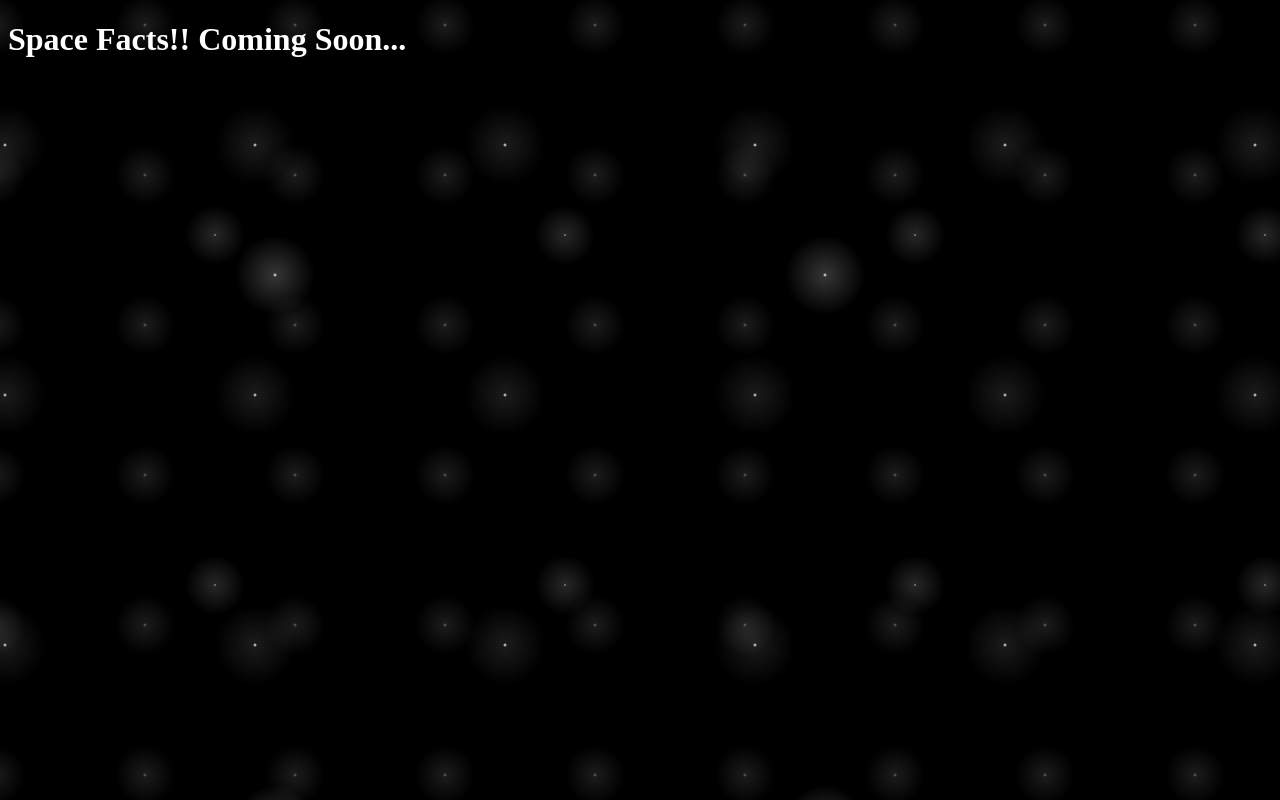
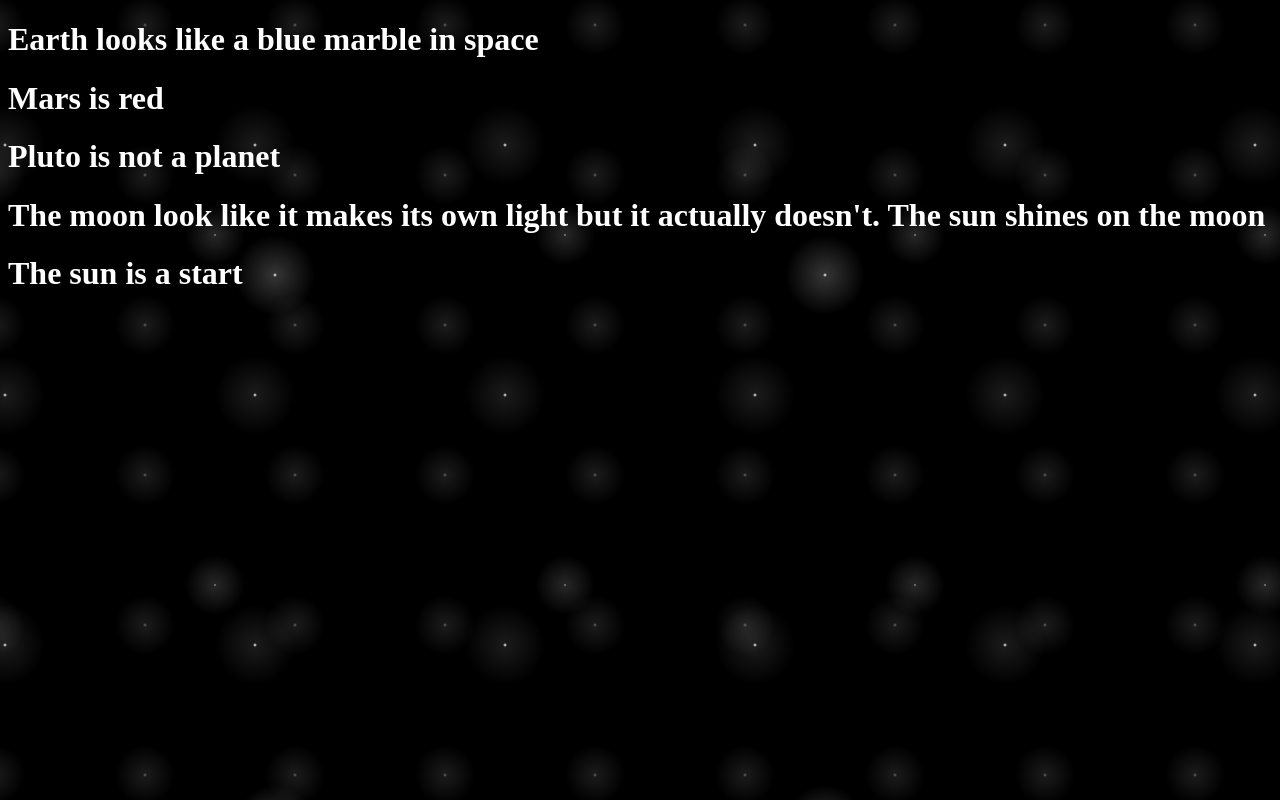
Before and after one commit to alxjmyr/alexjmeyer92.github.io, a plain HTML site: page AllAboutOuterSpace.html in a window 1280 px wide. Drawn offline with Linux system fonts and the light colour scheme.

Commit message:
update with space facts

```diff
--- a/AllAboutOuterSpace.html
+++ b/AllAboutOuterSpace.html
@@ -24,7 +24,16 @@ radial-gradient(white, rgba(255,255,255,.1) 2px, transparent 40px),
 radial-gradient(rgba(255,255,255,.4), rgba(255,255,255,.1) 2px, transparent 30px);
 background-size: 550px 550px, 350px 350px, 250px 250px, 150px 150px;
 background-position: 0 0, 40px 60px, 130px 270px, 70px 100px;" />
-<h1 style="color: white">Space Facts!! Coming Soon...</h1>
+<h1 style="color: white">Earth looks like a blue marble in space</h1>
+
+<h1 style="color: white">Mars is red</h1>
+
+<h1 style="color: white">Pluto is not a planet</h1>
+
+<h1 style="color: white">The moon look like it makes its own light but it actually doesn't. The sun shines on the moon
+</h1>
+
+<h1 style="color: white">The sun is a start</h1>
 
 </body>
 
```
